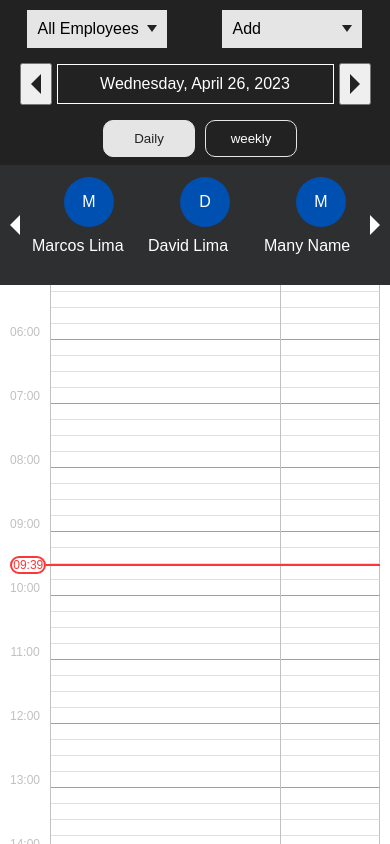
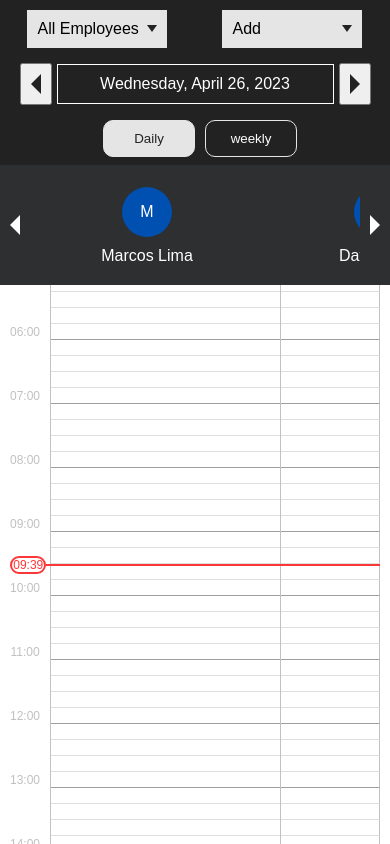
Before and after one commit to DavidMeseha/employee_timeline_system, a Next.js app: page / in a window 390 px wide. Built offline with nearby package versions, Linux system fonts and the light colour scheme.

Commit message:
More Layout Fix for mobile

```diff
--- a/src/layouts/DailyDisplay.js
+++ b/src/layouts/DailyDisplay.js
@@ -43,7 +43,7 @@ const DailyDisplay = () => {
         return (
             <table>
                 <thead>
-                    <tr className="employees-name">
+                    <tr className="employee-names">
                         {selectedEmployees.map((employeeName, i) => {
                             let tag = employeeName.split(' ')[0][0]
                             return (
--- a/src/styles/dailytimeline.css
+++ b/src/styles/dailytimeline.css
@@ -40,7 +40,7 @@
     background-color: var(--dark-color);
 }
 
-.employee-name td {
+.employee-names td {
     min-width: var(--cell-min-width);
     padding: 10px;
     text-align: center;
```
